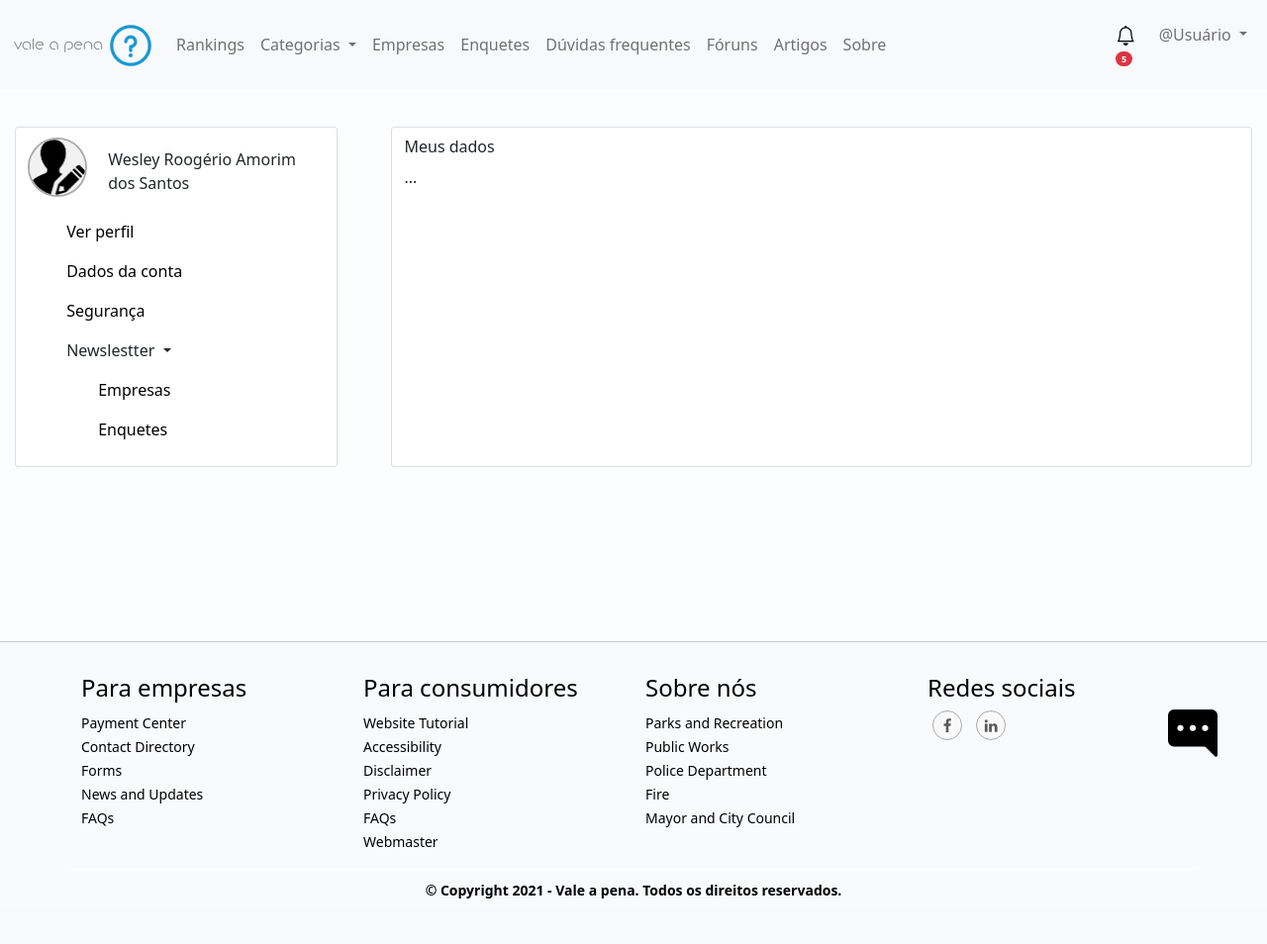
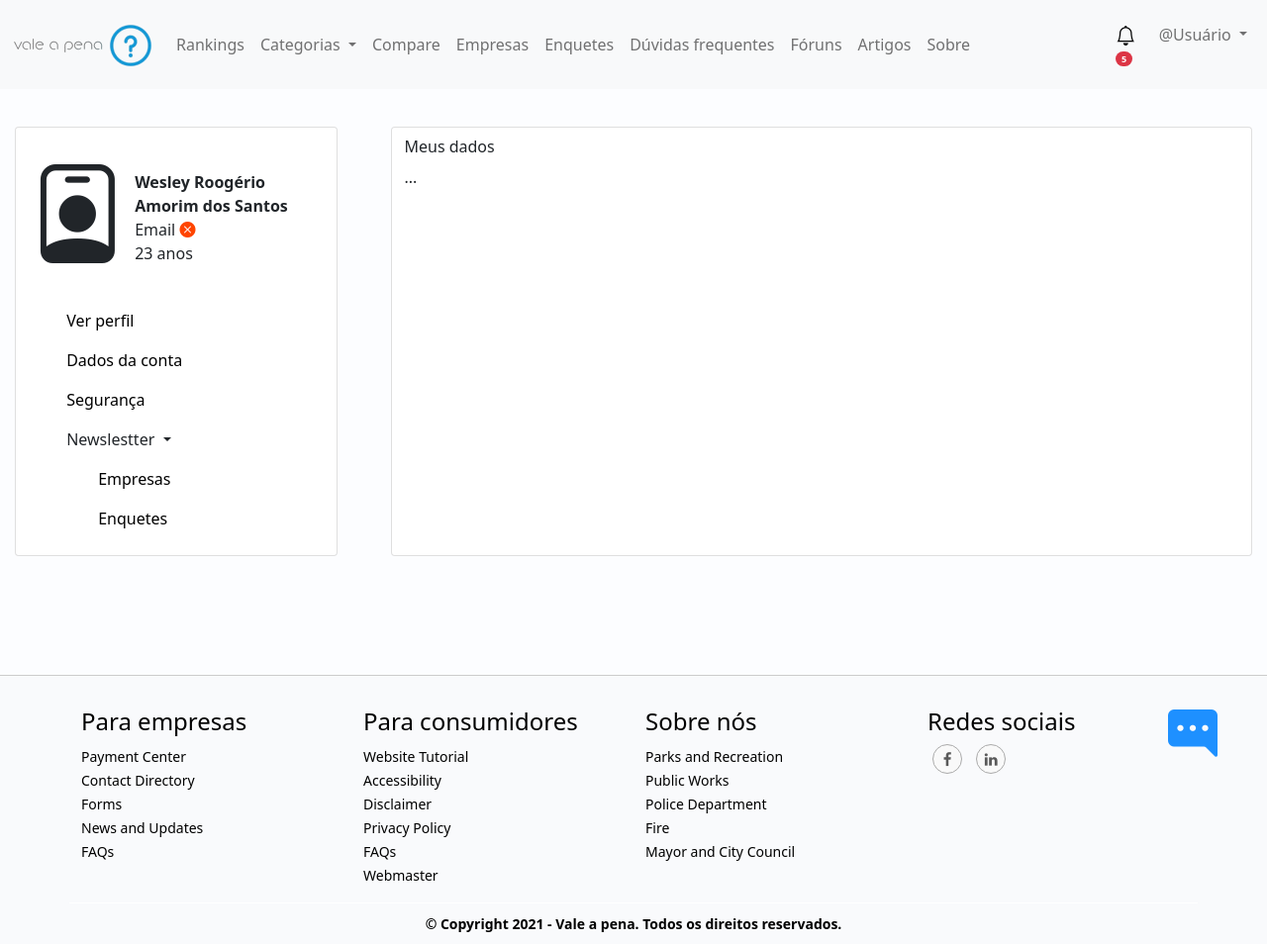
Before and after one commit to wesleystoss/valeapena, a Django app: page /usuario/ in a window 1280 px wide. Shown: the whole page at 99% size. Before the commit the page ends 908 px from the top, so only its background shows below. Run offline with Django 3.2, Linux system fonts and the light colour scheme; some libraries are stand-ins or nearby versions.

Commit message:
FIX: Correções

```diff
--- a/paginas/urls.py
+++ b/paginas/urls.py
@@ -6,11 +6,13 @@ urlpatterns = [
     path('busca/', views.busca, name="busca"),
     path('sobre/', views.sobre, name="sobre"),
     path('ranking/', views.ranking, name="ranking"),
+    path('compare/', views.compare, name="compare"),
     path('empresas/', views.empresas, name="empresas"),
     path('enquetes/', views.enquetes, name="enquetes"),
     path('faq/', views.faq, name="faq"),
     path('forum/', views.forum, name="forum"),
     path('artigos/', views.artigos, name="artigos"),
     path('usuario/', views.meus_dados, name="meus_dados"),
+    path('usuario/alertas', views.usuario_alertas, name="alertas"),
     path('usuario/seguranca', views.usuario_seguranca, name="seguranca"),
 ]
--- a/paginas/views.py
+++ b/paginas/views.py
@@ -15,6 +15,9 @@ def sobre(request):
 
 def ranking(request):
     return render(request, 'paginas/ranking.html')
+
+def compare(request):
+    return render(request, 'paginas/compare.html')
 
 def empresas(request):
     return render(request, 'paginas/empresas.html')
@@ -38,6 +41,9 @@ def meus_dados(request):
 def usuario_seguranca(request):
     return render(request, 'paginas/usuario/seguranca.html')
 
+def usuario_alertas(request):
+    return render(request, 'paginas/usuario/alertas.html')
+
 
 
 # Funções locais
--- a/templates/parciais/_footer.html
+++ b/templates/parciais/_footer.html
@@ -65,6 +65,6 @@
   </div>
   </div>
   <div>
-    <i class="bi bi-chat-right-dots-fill position-fixed chat_icon" role="button" style="font-size: 50px;"></i>
+    <i class="bi bi-chat-right-dots-fill position-fixed chat_icon" role="button" style="font-size: 50px; color: dodgerblue;"></i>
   </div>
 </footer>
--- a/templates/parciais/_menu_usuario.html
+++ b/templates/parciais/_menu_usuario.html
@@ -1,10 +1,14 @@
 {% load static %}
 <div class="container card col-3" style="min-height: 300px;">
     <div class="row mb-3">
-        <div class="col-3">
-            <img src="{% static 'img/icons/no-user.png'%}" class="rounded-circle" style="height: auto; width: 60px; border: 2px solid #aaa;">
+        <div class="col-4">
+            <i class="bi bi bi-person-badge" style="font-size: 100px;"></i>
         </div>
-        <label class="col" style="padding-top: 3%;">Wesley Roogério Amorim dos Santos</label>
+        <div class="cracha_usuario col" style="padding-top: 10%;">
+            <b>Wesley Roogério Amorim dos Santos</b><br>
+            <label>Email <i class="bi bi-x-circle-fill" style="color: orangered;"></i></label><br>
+            <label>23 anos</label><br>
+        </div>
     </div>
     <ul class="menu_usuario">
         <li><a href="#Ver_perfil">Ver perfil</li></a>
--- a/templates/parciais/_nav.html
+++ b/templates/parciais/_nav.html
@@ -21,6 +21,9 @@
             </ul>
           </li>
           <li class="nav-item">
+            <a class="nav-link" href="{% url 'compare' %}">Compare</a>
+          </li>
+          <li class="nav-item">
             <a class="nav-link" href="{% url 'empresas' %}">Empresas</a>
           </li>
           <li class="nav-item">
@@ -41,7 +44,7 @@
           </ul>
           <ul class="navbar-nav">
             <li class="nav-item"  style="padding-top: 7px;">
-              <a href="#" class="icone_notificacoes"><i class="bi bi-bell col-1" role="button" style="font-size: 20px;"></i><span class="badge rounded-pill bg-danger" style="font-size: 9px; vertical-align: super;">5</span>
+              <a href="{% url 'alertas' %}" class="icone_notificacoes"><i class="bi bi-bell col-1" role="button" style="font-size: 20px;"></i><span class="badge rounded-pill bg-danger" style="font-size: 9px; vertical-align: super;">5</span>
               </a>
             </li>
             <li class="nav-item dropdown">
--- a/templates/static/CSS/style.css
+++ b/templates/static/CSS/style.css
@@ -199,3 +199,7 @@ a{
 i.icone_cabecario_card{
   color: #aaa;
 }
+i.bi.bi-chat-right-dots-fill.position-fixed.chat_icon:hover {
+  transform: scale(1.2);
+  transition: 0.30s;
+}
```
Also changed, not shown: paginas/templates/paginas/compare.html (added, +7 -0 lines), paginas/templates/paginas/usuario/alertas.html (added, +7 -0 lines).
